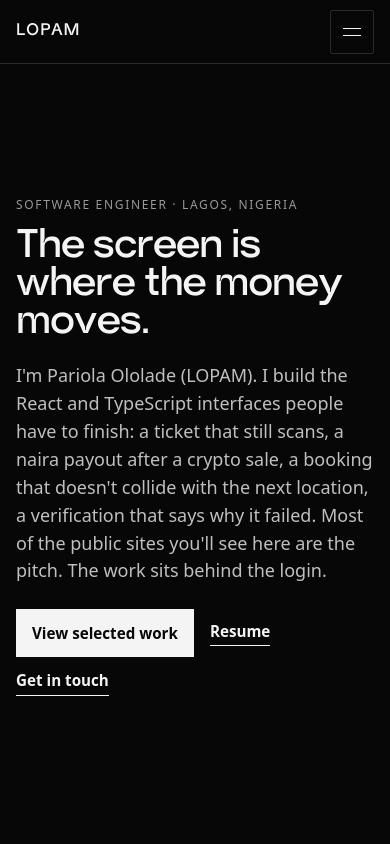
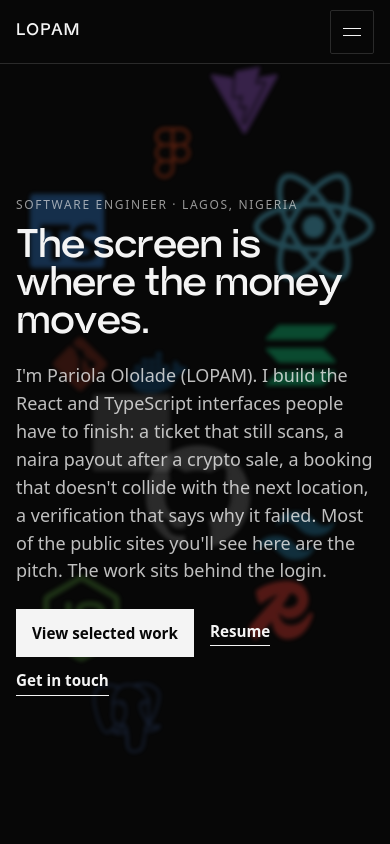
Before and after one commit to loppam/loppam.github.io, a React (Vite) app: page / in a window 390 px wide. Shown: the top 844 px of the page. Built offline with nearby package versions, Linux system fonts and the light colour scheme; grey boxes are pictures that could not be loaded; the HTML template or start-up script is replaced by a standard one.

Commit message:
Restore floating tool logos without color washes

```diff
--- a/src/App.tsx
+++ b/src/App.tsx
@@ -2,6 +2,7 @@ import { lazy, Suspense } from "react";
 import { BrowserRouter, Route, Routes } from "react-router-dom";
 import { Footer } from "./components/Footer";
 import { Nav } from "./components/Nav";
+import { ToolField } from "./components/ToolField";
 import { CaseStudy } from "./pages/CaseStudy";
 import { Home } from "./pages/Home";
 import { NotFound } from "./pages/NotFound";
@@ -17,6 +18,7 @@ export default function App() {
       <a className="skip-link" href="#content">
         Skip to content
       </a>
+      <ToolField />
       <Nav />
       <div id="content">
         <Routes>
--- /dev/null
+++ b/src/components/ToolField.tsx
@@ -0,0 +1,128 @@
+import { useEffect, useRef } from "react";
+import gsap from "gsap";
+import { ScrollTrigger } from "gsap/ScrollTrigger";
+import { useGSAP } from "@gsap/react";
+
+gsap.registerPlugin(useGSAP, ScrollTrigger);
+
+const tools = [
+  { name: "React", src: "/logos/react.svg", x: "72%", y: "34%", size: "7.5rem", opacity: 0.72 },
+  { name: "TypeScript", src: "/logos/typescript.svg", x: "24%", y: "30%", size: "4.6rem", opacity: 0.8 },
+  { name: "Vite", src: "/logos/vite.svg", x: "58%", y: "18%", size: "4.2rem", opacity: 0.6 },
+  { name: "Tailwind CSS", src: "/logos/tailwindcss.svg", x: "80%", y: "62%", size: "5rem", opacity: 0.5 },
+  { name: "Node.js", src: "/logos/nodedotjs.svg", x: "18%", y: "68%", size: "5.4rem", opacity: 0.55 },
+  { name: "PostgreSQL", src: "/logos/postgresql.svg", x: "42%", y: "76%", size: "4.4rem", opacity: 0.42 },
+  { name: "Redis", src: "/logos/redis.svg", x: "66%", y: "70%", size: "4rem", opacity: 0.68 },
+  { name: "Docker", src: "/logos/docker.svg", x: "46%", y: "44%", size: "3.6rem", opacity: 0.4 },
+  { name: "Firebase", src: "/logos/firebase.svg", x: "30%", y: "50%", size: "4.8rem", opacity: 0.42 },
+  { name: "GitHub", src: "/logos/github.svg", x: "54%", y: "58%", size: "6.5rem", opacity: 0.34 },
+  { name: "Figma", src: "/logos/figma.svg", x: "36%", y: "22%", size: "3.2rem", opacity: 0.7 },
+  { name: "Solana", src: "/logos/solana.svg", x: "84%", y: "42%", size: "4.4rem", opacity: 0.64 },
+  { name: "Git", src: "/logos/git.svg", x: "16%", y: "46%", size: "3.4rem", opacity: 0.4 },
+];
+
+export function ToolField() {
+  const field = useRef<HTMLDivElement>(null);
+
+  useGSAP(
+    () => {
+      const motion = gsap.matchMedia();
+      motion.add("(prefers-reduced-motion: no-preference)", () => {
+        gsap.utils.toArray<HTMLElement>(".tool-float").forEach((node, index) => {
+          gsap.to(node, {
+            x: index % 2 === 0 ? 150 : -170,
+            y: index % 3 === 0 ? -130 : 110,
+            duration: 22 + (index % 5) * 4,
+            ease: "sine.inOut",
+            repeat: -1,
+            yoyo: true,
+          });
+        });
+        gsap.to(".tool-drift", {
+          y: -160,
+          ease: "none",
+          scrollTrigger: {
+            trigger: document.documentElement,
+            start: "top top",
+            end: "bottom bottom",
+            scrub: true,
+          },
+        });
+      });
+      return () => motion.revert();
+    },
+    { scope: field }
+  );
+
+  useEffect(() => {
+    const root = field.current;
+    if (!root) return;
+    let hot: HTMLElement | null = null;
+    let pressed: HTMLElement | null = null;
+
+    const orbAt = (x: number, y: number) => {
+      const top = document.elementFromPoint(x, y);
+      if (top?.closest("a, button, input, textarea, select, label")) return null;
+      for (const node of document.elementsFromPoint(x, y)) {
+        if (!(node instanceof Element)) continue;
+        const orb = node.closest(".tool-orb");
+        if (orb instanceof HTMLElement && root.contains(orb)) return orb;
+      }
+      return null;
+    };
+
+    const mark = (current: HTMLElement | null, next: HTMLElement | null, name: string) => {
+      if (current === next) return next;
+      current?.classList.remove(name);
+      next?.classList.add(name);
+      return next;
+    };
+
+    const onMove = (event: PointerEvent) => {
+      hot = mark(hot, orbAt(event.clientX, event.clientY), "is-hot");
+    };
+    const onDown = (event: PointerEvent) => {
+      pressed = mark(pressed, orbAt(event.clientX, event.clientY), "is-pressed");
+    };
+    const clearPress = () => {
+      pressed = mark(pressed, null, "is-pressed");
+    };
+
+    window.addEventListener("pointermove", onMove);
+    window.addEventListener("pointerdown", onDown);
+    window.addEventListener("pointerup", clearPress);
+    window.addEventListener("pointercancel", clearPress);
+    return () => {
+      hot?.classList.remove("is-hot");
+      pressed?.classList.remove("is-pressed");
+      window.removeEventListener("pointermove", onMove);
+      window.removeEventListener("pointerdown", onDown);
+      window.removeEventListener("pointerup", clearPress);
+      window.removeEventListener("pointercancel", clearPress);
+    };
+  }, []);
+
+  return (
+    <div ref={field} className="tool-field" aria-hidden="true">
+      <div className="tool-drift">
+        {tools.map((tool) => (
+          <span
+            key={tool.name}
+            className="tool-orb"
+            style={{
+              left: tool.x,
+              top: tool.y,
+              width: tool.size,
+              height: tool.size,
+              ["--orb" as string]: tool.opacity,
+            }}
+          >
+            <span className="tool-float">
+              <img src={tool.src} alt="" />
+            </span>
+          </span>
+        ))}
+      </div>
+    </div>
+  );
+}
--- a/src/index.css
+++ b/src/index.css
@@ -478,6 +478,48 @@
 
 .hero :focus-visible {
   outline-color: #f4f4f4;
+}
+
+.tool-field {
+  position: fixed;
+  inset: 0;
+  z-index: 0;
+  overflow: hidden;
+  pointer-events: none;
+}
+
+.tool-drift {
+  position: absolute;
+  inset: -12vh 0;
+}
+
+.tool-orb {
+  position: absolute;
+  transform: translate(-50%, -50%);
+  opacity: calc(var(--orb, 0.6) * 0.5);
+  filter: blur(2px);
+  pointer-events: auto;
+  transition: filter 0.32s ease, opacity 0.32s ease;
+}
+
+.tool-orb.is-hot,
+.tool-orb.is-pressed {
+  filter: blur(0);
+  opacity: 1;
+  transition-duration: 0.12s;
+}
+
+.tool-float {
+  display: block;
+  width: 100%;
+  height: 100%;
+  will-change: transform;
+}
+
+.tool-orb img {
+  display: block;
+  width: 100%;
+  height: 100%;
 }
 
 .kicker {
@@ -1112,6 +1154,19 @@
   cursor: default;
 }
 
+@media (max-width: 800px) {
+  .tool-orb {
+    opacity: calc(var(--orb, 0.6) * 0.45);
+    filter: blur(2px);
+  }
+
+  .tool-orb.is-hot,
+  .tool-orb.is-pressed {
+    filter: blur(0);
+    opacity: 1;
+  }
+}
+
 @media (prefers-reduced-motion: reduce) {
   html {
     scroll-behavior: auto;
@@ -1129,3 +1184,9 @@
     cursor: auto;
   }
 }
+
+@media (prefers-reduced-transparency: reduce) {
+  .tool-orb {
+    filter: none;
+  }
+}
```
